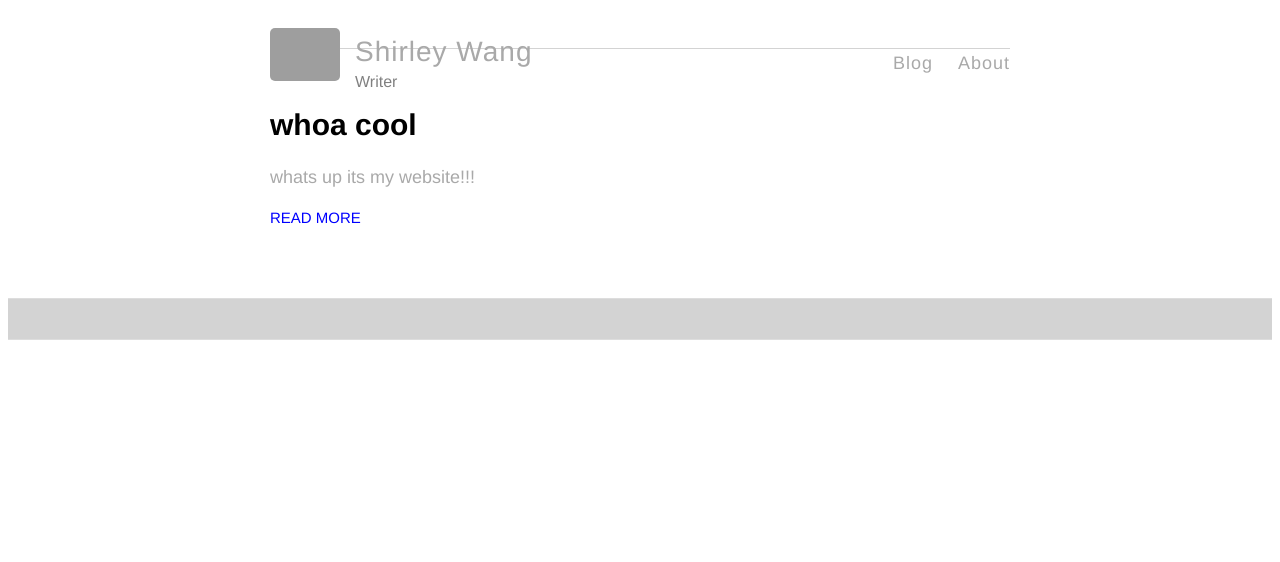
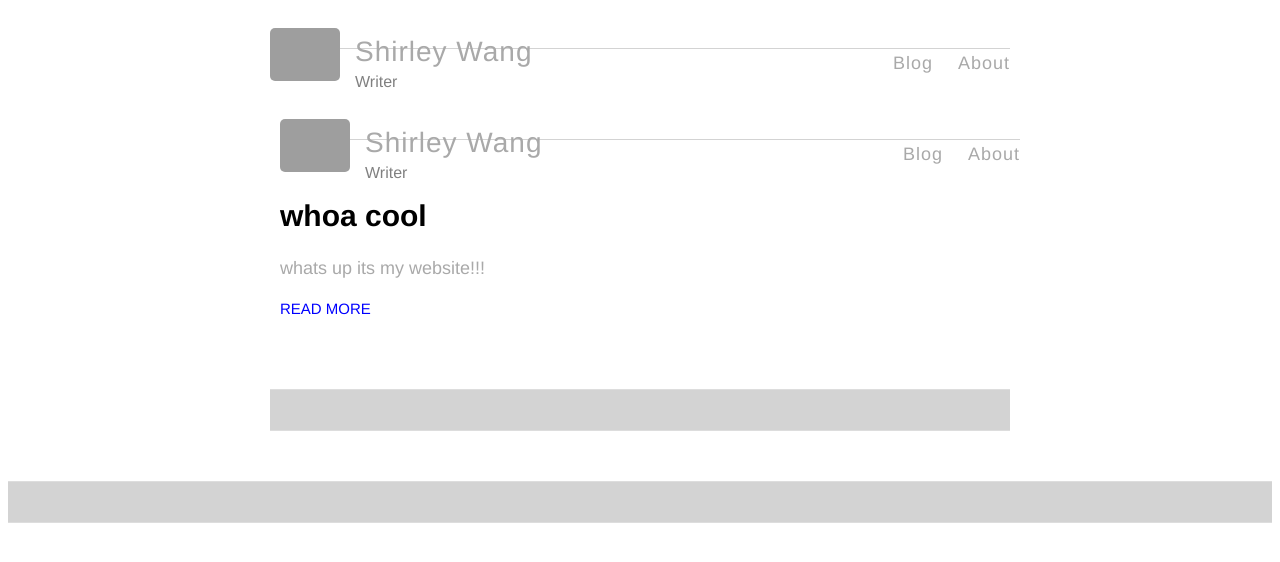
Before and after one commit to hiyasw/hiyasw-jekyll, a Jekyll site: the page built from index.html, in a window 1280 px wide. Shown: the top 562 px of the page. Built offline with Jekyll 4.4.1, drawn with Linux system fonts in a browser that asks for light colours; grey boxes are pictures that could not be loaded.

Commit message:
Update index.html

```diff
--- a/index.html
+++ b/index.html
@@ -2,17 +2,94 @@
 layout: default
 ---
 
-<div class="posts">
-  {% for post in site.posts %}
+<!DOCTYPE html>
+<!--
+
+
+    Let the beauty we love be what we do.
+There are hundreds of ways to kneel and kiss the ground.
+
+
+-->
+<html>
+  <head>
+    <title>Shirley Wang – Writer</title>
+
+        <meta charset="utf-8" />
+    <meta content='text/html; charset=utf-8' http-equiv='Content-Type'>
+    <meta http-equiv='X-UA-Compatible' content='IE=edge'>
+    <meta name='viewport' content='width=device-width, initial-scale=1.0, maximum-scale=1.0'>
+
+
+    <meta name="description" content="Writer">
+    <meta property="og:description" content="Writer" />
+
+    <meta name="author" content="Shirley Wang" />
+
+
+
+
+    <link rel="stylesheet" type="text/css" href="/style.css" />
+    <link rel="alternate" type="application/rss+xml" title="Shirley Wang - Writer" href="/feed.xml" />
+  </head>
+
+  <body>
+    <div class="wrapper-masthead">
+      <div class="container">
+        <header class="masthead">
+          <a href="/" class="site-avatar"><img src="https://github.com/hiyasw/hiyasw.github.io/blob/master/images/cover%20shiapet.png" /></a>
+
+          <div class="site-info">
+            <h1 class="site-name"><a href="/">Shirley Wang</a></h1>
+            <p class="site-description">Writer</p>
+          </div>
+
+          <nav>
+            <a href="/">Blog</a>
+            <a href="/about">About</a>
+          </nav>
+        </header>
+      </div>
+    </div>
+
+    <div id="main" role="main" class="container">
+      <div class="posts">
+
     <article class="post">
 
-      <h1><a href="{{ site.baseurl }}{{ post.url }}">{{ post.title }}</a></h1>
+      <h1><a href="/whoa-cool/">whoa cool</a></h1>
 
       <div class="entry">
-        {{ post.excerpt }}
+        <p>whats up its my website!!!</p>
+
       </div>
 
-      <a href="{{ site.baseurl }}{{ post.url }}" class="read-more">Read More</a>
+      <a href="/whoa-cool/" class="read-more">Read More</a>
     </article>
-  {% endfor %}
+
 </div>
+
+    </div>
+
+    <div class="wrapper-footer">
+      <div class="container">
+        <footer class="footer">
+
+
+
+
+
+<a href="https://instagram.com/shirlgirlswirls"><i class="svg-icon instagram"></i></a>
+
+
+
+<a href="https://www.twitter.com/shirleyshirlw"><i class="svg-icon twitter"></i></a>
+
+
+
+        </footer>
+      </div>
+    </div>
+
+  </body>
+</html>
```
